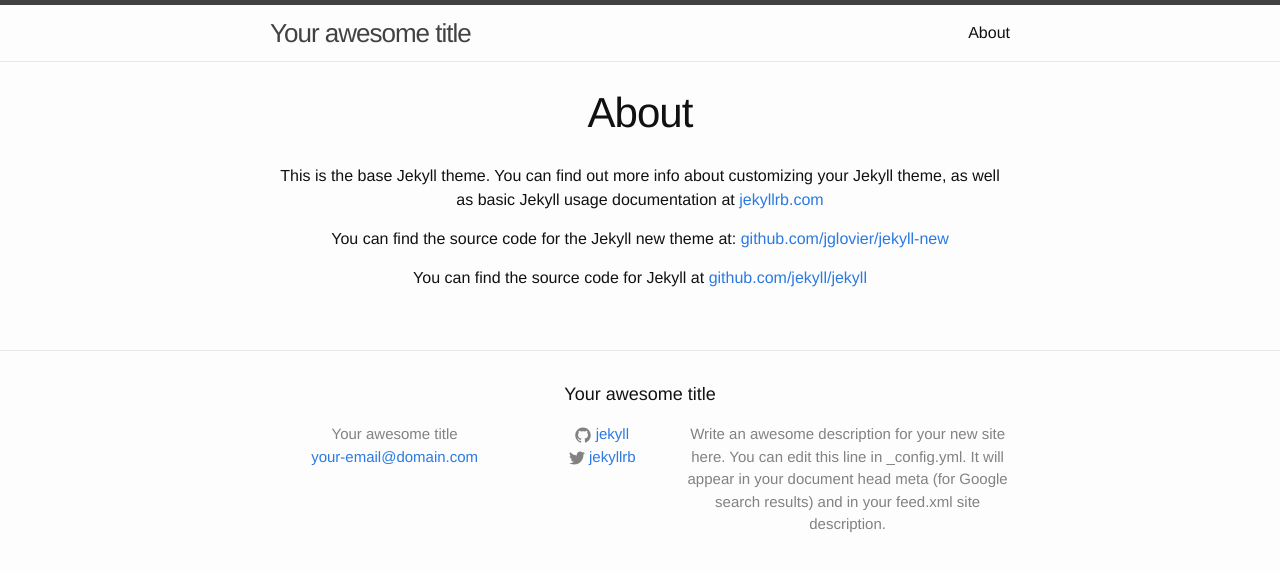
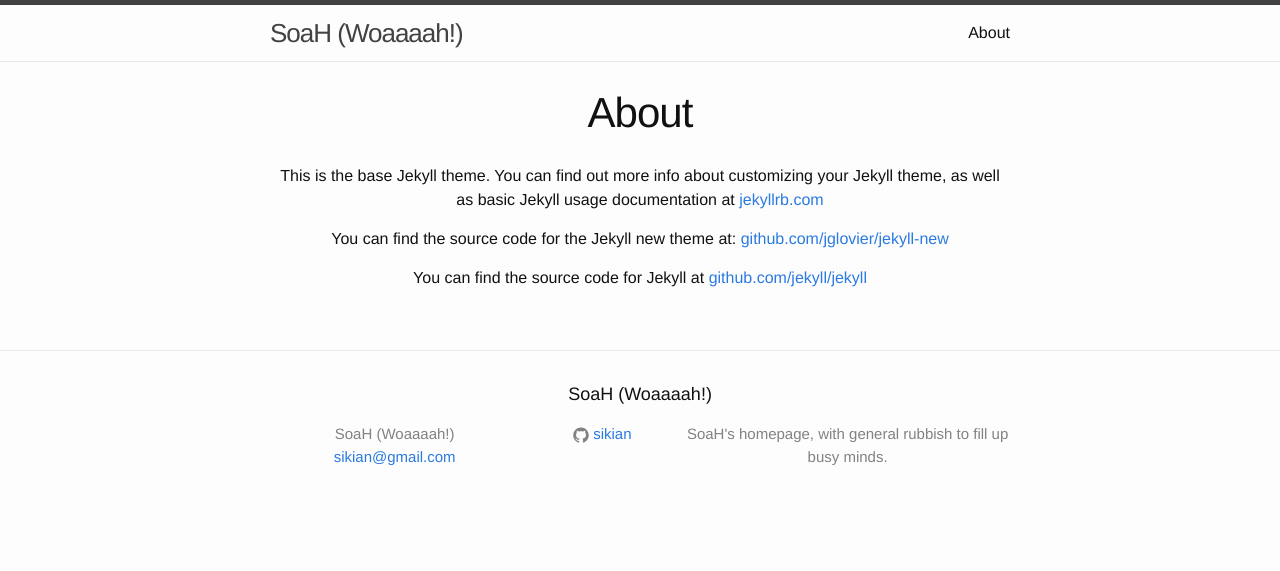
Before and after one commit to Sikian/sikian.github.io, a Jekyll site: the page built from about.md, in a window 1280 px wide. Shown: the top 571 px of the page. Built offline with Jekyll 4.4.1, drawn with Linux system fonts in a browser that asks for light colours.

Commit message:
Update config

```diff
--- a/_config.yml
+++ b/_config.yml
@@ -1,14 +1,12 @@
 # Site settings
-title: Your awesome title
-email: your-email@domain.com
+title: SoaH (Woaaaah!)
+email: sikian@gmail.com
 description: > # this means to ignore newlines until "baseurl:"
-  Write an awesome description for your new site here. You can edit this
-  line in _config.yml. It will appear in your document head meta (for
-  Google search results) and in your feed.xml site description.
+  SoaH's homepage, with general rubbish to fill up busy minds.
 baseurl: "" # the subpath of your site, e.g. /blog/
-url: "http://yourdomain.com" # the base hostname & protocol for your site
-twitter_username: jekyllrb
-github_username:  jekyll
+url: "http://soah.cat" # the base hostname & protocol for your site
+#twitter_username: jekyllrb
+github_username:  sikian
 
 # Build settings
 markdown: kramdown
```
